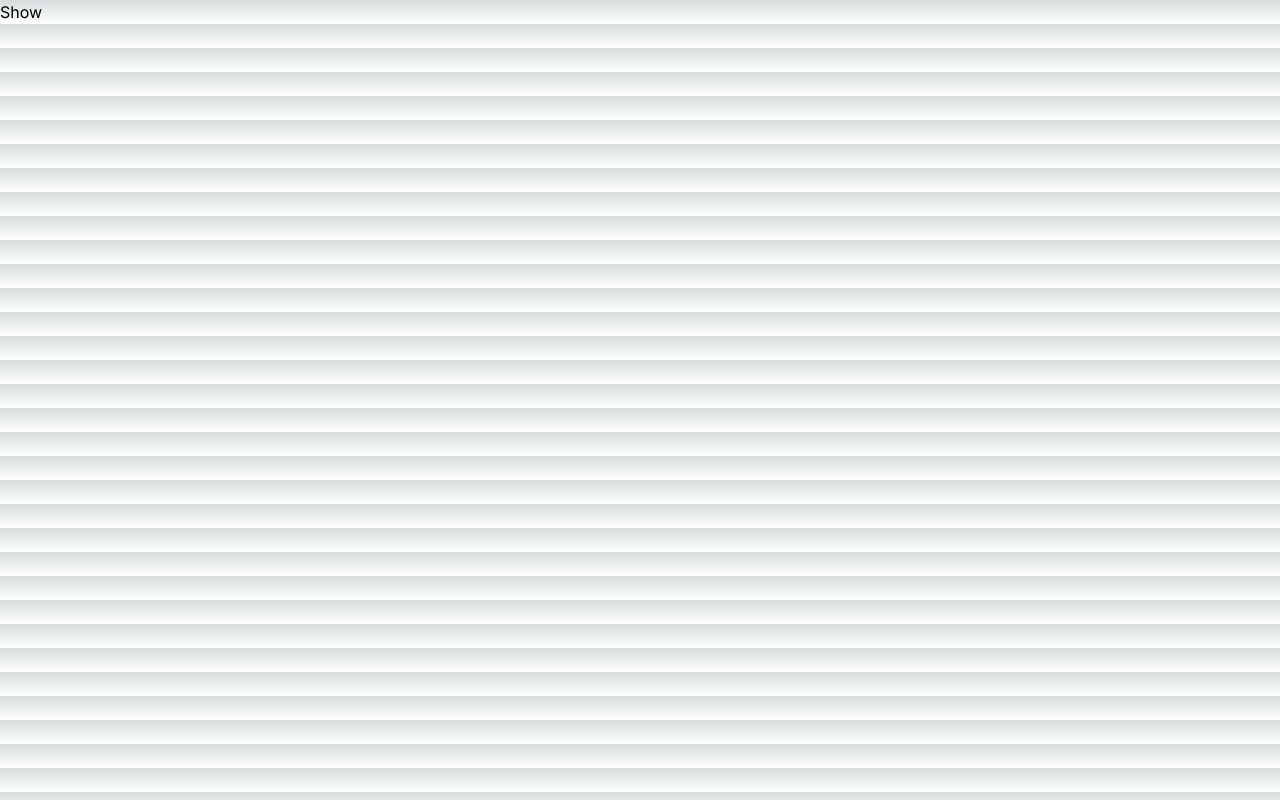
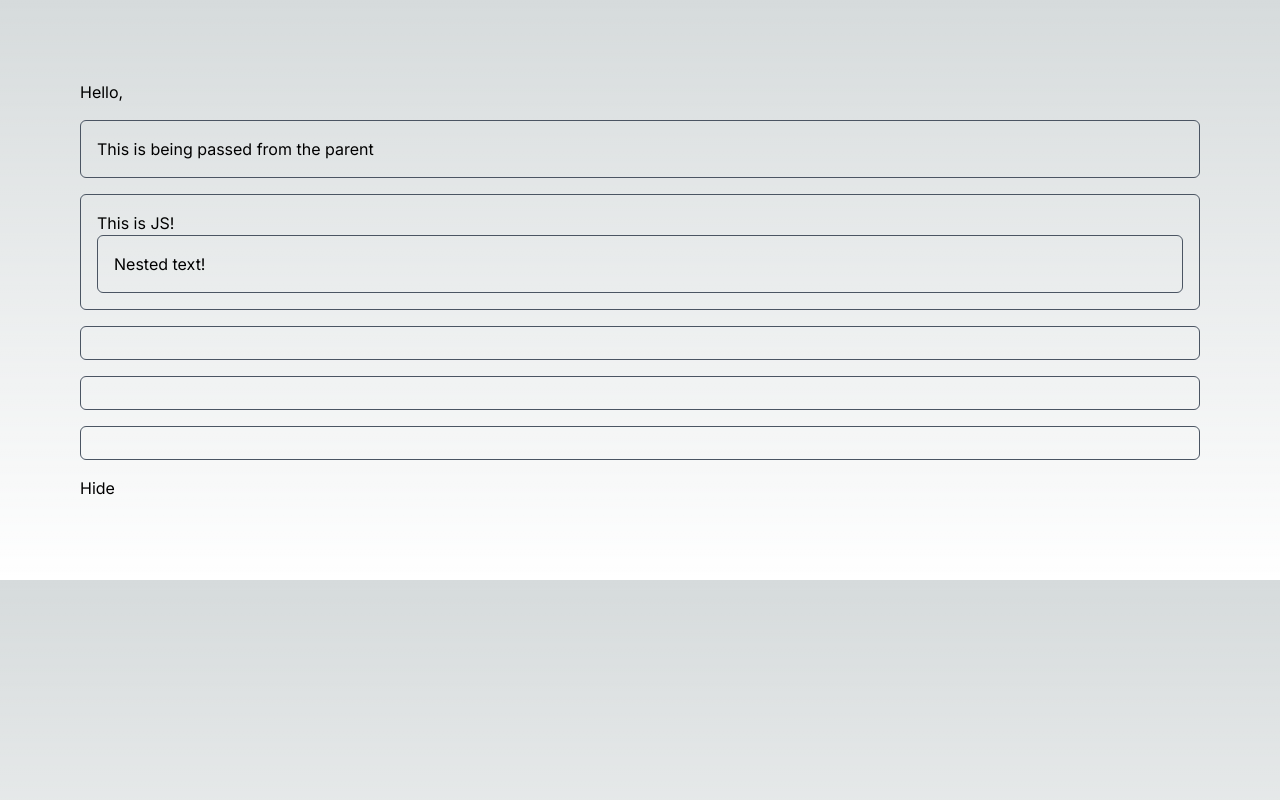
Before and after one commit to data-analytic-ai/next-js-examples, a Next.js app: page / in a window 1280 px wide. Built offline with nearby package versions, Linux system fonts and the light colour scheme.

Commit message:
JSX &&(AND) operator conditional logic part 2

```diff
--- a/app/page.js
+++ b/app/page.js
@@ -1,14 +1,41 @@
 'use client'
 
 import {useState} from "react"
+
+function Card({children}) {
+    return (
+        <div className="border rounded-md border-gray-600 p-4">
+            {children}
+        </div>
+    )
+}
+
 export default function Home() {
-    const [label, setLabel] = useState('Show')
+    const [isVisible, setIsVisible] = useState(true)
+
     const handleClick = () => {
-        setLabel(label === 'Show' ? 'Hide' : 'Show')
+        setIsVisible(!isVisible)
     }
+    const cards = isVisible &&
+        <>
+            <Card>This is being passed from the parent</Card>
+            <Card>
+                <div>This is JS!</div>
+                <Card>Nested text!</Card>
+            </Card>
+            <Card/>
+            <Card/>
+            <Card/>
+        </>
     return (
         <>
-            <button onClick={handleClick}>{label}</button>
+            <div className="p-20 space-y-4">
+                <div>Hello, {name}</div>
+                {cards}
+                <button onClick={handleClick}>
+                    {isVisible ? 'Hide' : 'Show'}
+                </button>
+            </div>
         </>
     )
 }
```
